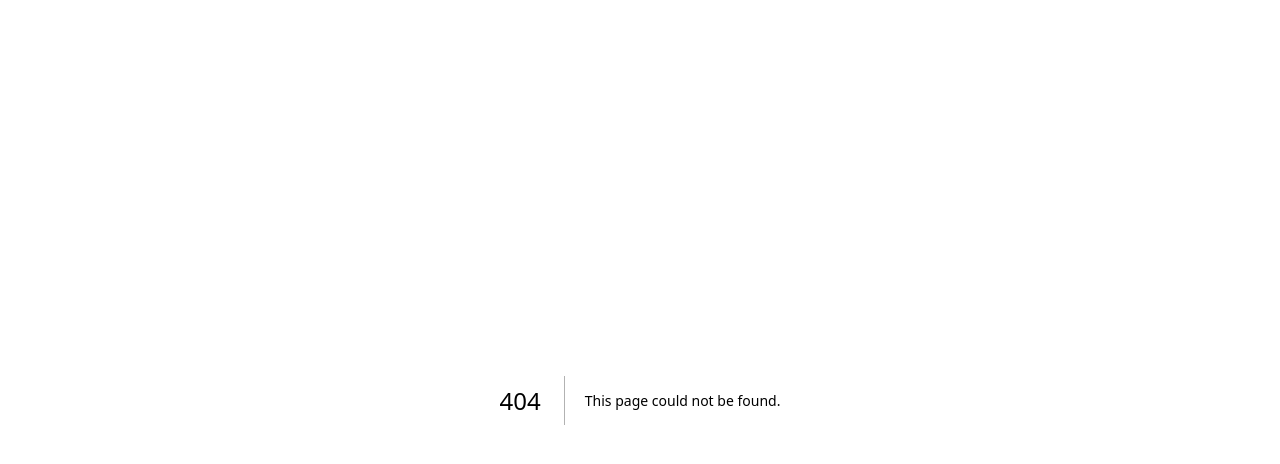
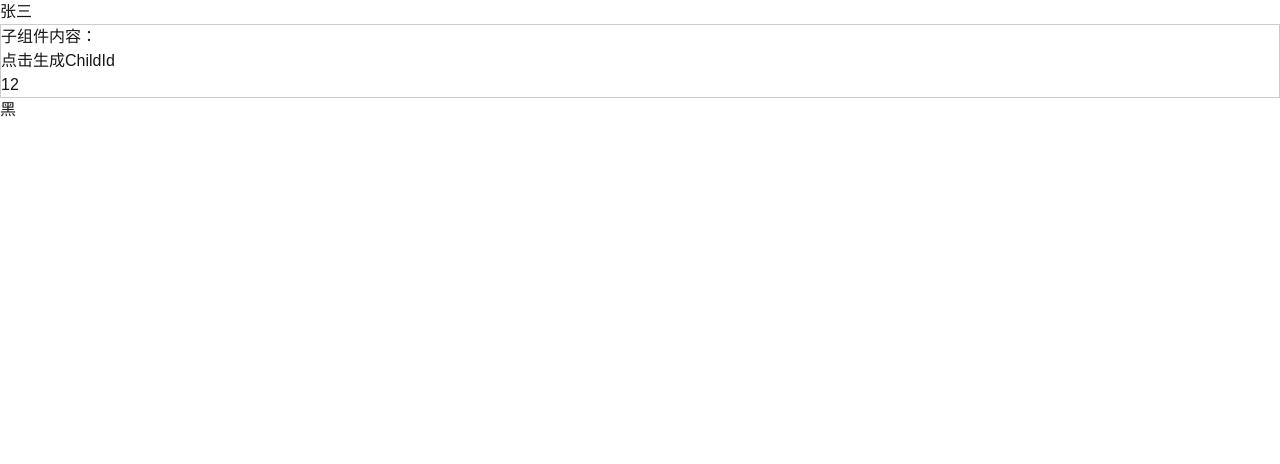
Before and after one commit to pdx-xf/next-best-practice, a Next.js app: page /component-render in a window 1280 px wide. Before the commit this address had no page. Shown: the top 464 px of the page. Built offline with nearby package versions, Linux system fonts and the light colour scheme.

Commit message:
chore: init

```diff
--- /dev/null
+++ b/app/component-render/_conmponents/Child.tsx
@@ -0,0 +1,49 @@
+"use client";
+
+import { useUserStore } from "@/stores/useUserStore";
+import { memo, useEffect, useLayoutEffect, useState } from "react";
+import { useShallow } from "zustand/shallow";
+import { useThemeContext } from "../_context/ThemeContext";
+
+const Child = () => {
+  const { theme, switchTheme } = useThemeContext();
+  console.log("render111");
+  const [childId, setChildId] = useState<string | number>("点击生成ChildId");
+  const { age, setAge } = useUserStore(
+    useShallow((state) => ({ age: state.age, setAge: state.setAge })),
+  );
+
+  console.log("render222");
+
+  useLayoutEffect(() => {
+    // 生成新虚拟DOM树，Diff算法更新DOM后，浏览器绘制前 阻塞渲染（同步）
+    console.log("mount: useLayoutEffect");
+    return () => console.log("unmount: useLayoutEffect");
+  }, []);
+
+  useEffect(() => {
+    // 浏览器绘制后 不阻塞渲染（异步）
+    console.log("mount: useEffect");
+    return () => console.log("unmount: useEffect");
+  }, []);
+
+  useEffect(() => {
+    console.log("mount: useEffect" + childId);
+    return () => console.log("unmount: useEffect" + childId);
+  }, [childId]);
+
+  useLayoutEffect(() => {
+    console.log("mount: useLayoutEffect" + childId);
+    return () => console.log("unmount: useLayoutEffect" + childId);
+  }, [childId]);
+
+  return (
+    <div style={{ border: "1px solid #ccc" }}>
+      子组件内容：
+      <div onClick={() => setChildId(Date.now)}>{childId}</div>
+      <div onClick={setAge}> {age}</div>
+    </div>
+  );
+};
+
+export default memo(Child);
--- /dev/null
+++ b/app/component-render/_context/ThemeContext.tsx
@@ -0,0 +1,33 @@
+import { useThemeStore } from "@/stores/useThemeStore";
+import React, { createContext, FC, useContext } from "react";
+import { useShallow } from "zustand/shallow";
+
+type ThemeContextType = {
+  theme: string;
+  switchTheme: () => void;
+} | null;
+
+const ThemeContext = createContext<ThemeContextType>(null);
+
+const ThemeContextProvider: FC<{ children: React.ReactNode }> = ({
+  children,
+}) => {
+  // GOOD
+  const { theme, switchTheme } = useThemeStore(
+    useShallow((state) => ({
+      theme: state.theme,
+      switchTheme: state.switchTheme,
+    })),
+  );
+  return (
+    <ThemeContext.Provider value={{ theme, switchTheme }}>
+      {children}
+    </ThemeContext.Provider>
+  );
+};
+
+export const useThemeContext = () => {
+  return useContext(ThemeContext);
+};
+
+export default ThemeContextProvider;
--- /dev/null
+++ b/app/component-render/page.tsx
@@ -0,0 +1,29 @@
+"use client";
+
+import { useThemeStore } from "@/stores/useThemeStore";
+import { useUserStore } from "@/stores/useUserStore";
+import { useShallow } from "zustand/shallow";
+import Child from "./_conmponents/Child";
+import ThemeContextProvider from "./_context/ThemeContext";
+
+export default function ComponentRenderBestPractice() {
+  // GOOD
+  const { name, setName } = useUserStore(
+    useShallow((state) => ({ name: state.name, setName: state.setName })),
+  );
+  // GOOD
+  const { theme, switchTheme } = useThemeStore(
+    useShallow((state) => ({
+      theme: state.theme,
+      switchTheme: state.switchTheme,
+    })),
+  );
+
+  return (
+    <ThemeContextProvider>
+      <div onClick={setName}>{name}</div>
+      <Child />
+      <div onClick={switchTheme}>{theme}</div>
+    </ThemeContextProvider>
+  );
+}
--- /dev/null
+++ b/app/zustand/_conmponents/Child.tsx
@@ -0,0 +1,16 @@
+"use client";
+
+import { useUserStore } from "@/stores/useUserStore";
+import { memo } from "react";
+import { useShallow } from "zustand/shallow";
+
+const Child = () => {
+  const { age, setAge } = useUserStore(
+    useShallow((state) => ({ age: state.age, setAge: state.setAge })),
+  );
+  console.log("render");
+
+  return <div onClick={setAge}>{age}</div>;
+};
+
+export default memo(Child);
--- /dev/null
+++ b/app/zustand/page.tsx
@@ -0,0 +1,27 @@
+"use client";
+
+import { useThemeStore } from "@/stores/useThemeStore";
+import { useUserStore } from "@/stores/useUserStore";
+import { useShallow } from "zustand/shallow";
+import Child from "./_conmponents/Child";
+
+export default function ZustandBestPractice() {
+  // GOOD
+  const { name, setName } = useUserStore(
+    useShallow((state) => ({ name: state.name, setName: state.setName })),
+  );
+  // GOOD
+  const { theme, switchTheme } = useThemeStore(
+    useShallow((state) => ({
+      theme: state.theme,
+      switchTheme: state.switchTheme,
+    })),
+  );
+  return (
+    <div>
+      <div onClick={setName}>{name}</div>
+      <Child />
+      <div onClick={switchTheme}>{theme}</div>
+    </div>
+  );
+}
--- a/package.json
+++ b/package.json
@@ -9,9 +9,11 @@
     "lint": "eslint"
   },
   "dependencies": {
+    "immer": "^11.1.4",
     "next": "16.1.6",
     "react": "19.2.3",
-    "react-dom": "19.2.3"
+    "react-dom": "19.2.3",
+    "zustand": "^5.0.11"
   },
   "devDependencies": {
     "@tailwindcss/postcss": "^4",
--- /dev/null
+++ b/stores/useThemeStore.ts
@@ -0,0 +1,27 @@
+import { create } from "zustand";
+import { devtools } from "zustand/middleware";
+
+export const useThemeStore = create<{
+  theme: string;
+  switchTheme: () => void;
+}>()(
+  devtools(
+    (set) => ({
+      theme: "黑",
+      switchTheme: () => {
+        set(
+          (state) => {
+            if (state.theme == "黑") {
+              return { ...state, theme: "白" };
+            } else {
+              return { ...state, theme: "黑" };
+            }
+          },
+          undefined,
+          "theme/switchTheme",
+        );
+      },
+    }),
+    { name: "themeStore" },
+  ),
+);
--- /dev/null
+++ b/stores/useUserStore.ts
@@ -0,0 +1,42 @@
+import { create } from "zustand";
+import { devtools } from "zustand/middleware";
+import { immer } from "zustand/middleware/immer";
+
+type UserStoreType = {
+  name: string;
+  setName: () => void;
+  age: number;
+  setAge: () => void;
+};
+
+export const useUserStore = create<UserStoreType>()(
+  devtools(
+    immer((set) => ({
+      name: "张三",
+      setName: () => {
+        set(
+          (state) => {
+            if (state.name == "张三") {
+              state.name = "李四";
+            } else {
+              state.name = "张三";
+            }
+          },
+          undefined,
+          "user/setName",
+        );
+      },
+      age: 12,
+      setAge: () => {
+        set(
+          (state) => {
+            ++state.age;
+          },
+          undefined,
+          "user/setAge",
+        );
+      },
+    })),
+    { name: "userStore" },
+  ),
+);
```
Also changed, not shown: 1 other file (tests, documents, lock files or other folders).
